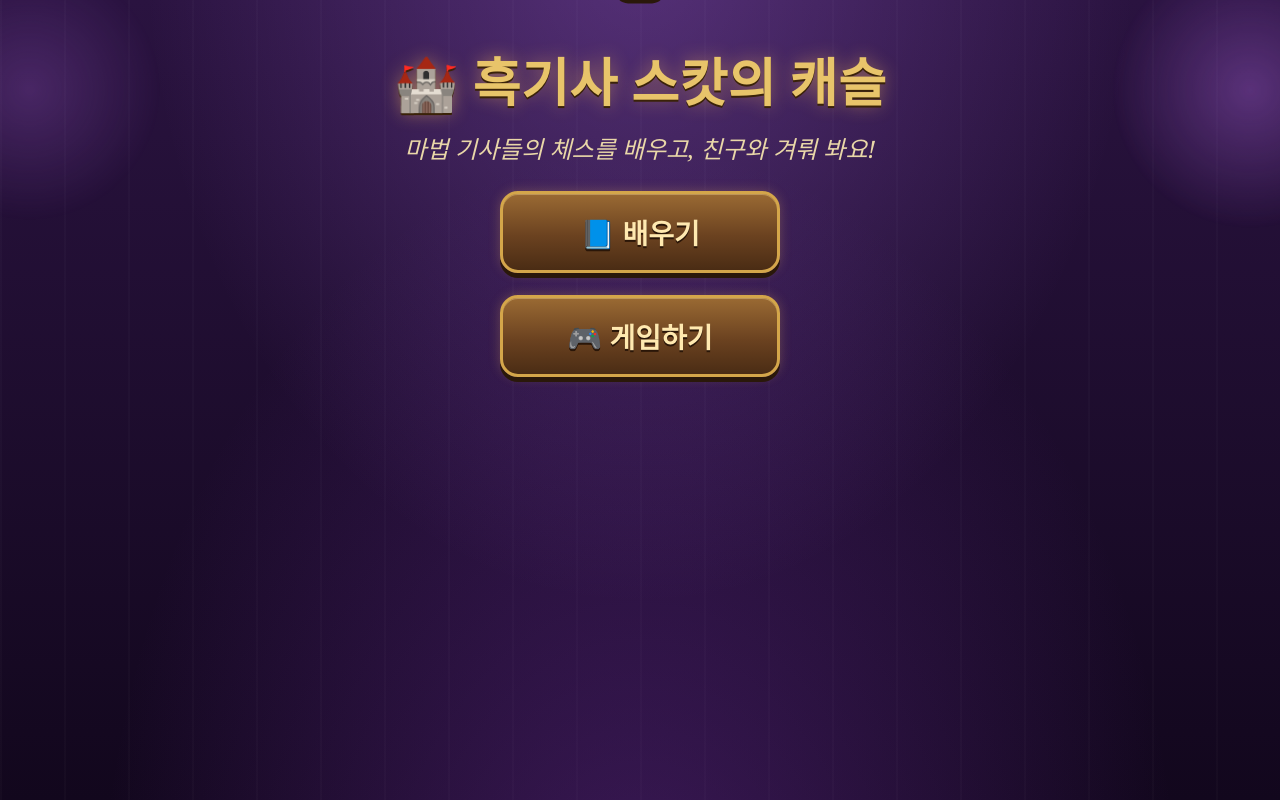
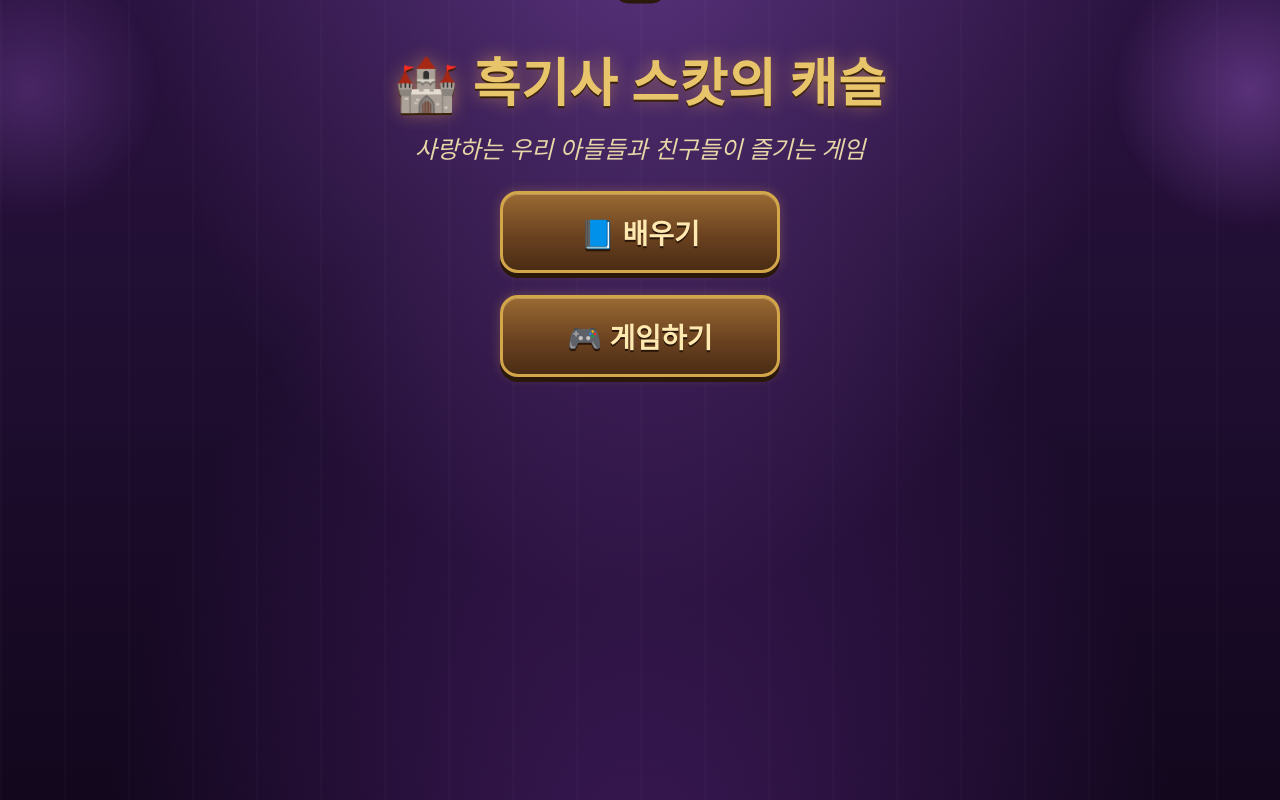
Before and after one commit to morabian7-ux/scotts-castle-chess, a plain HTML site: page index.html in a window 1280 px wide. Drawn offline with Linux system fonts and the light colour scheme.

Commit message:
시작 화면 소제목을 '사랑하는 우리 아들들과 친구들이 즐기는 게임'으로
Co-Authored-By: Claude Opus 5.5 <noreply@anthropic.com>

```diff
--- a/index.html
+++ b/index.html
@@ -265,7 +265,7 @@
 <!-- 1. 시작 화면 -->
 <section id="home" class="screen active">
   <h1>🏰 흑기사 스캇의 캐슬</h1>
-  <p class="sub">마법 기사들의 체스를 배우고, 친구와 겨뤄 봐요!</p>
+  <p class="sub">사랑하는 우리 아들들과 친구들이 즐기는 게임</p>
   <div class="menu">
     <button class="big" id="btnLearn">📘 배우기</button>
     <button class="big" id="btnPlay">🎮 게임하기</button>
```
